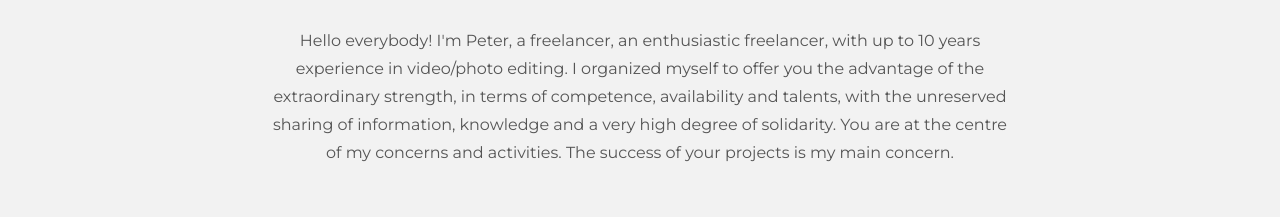
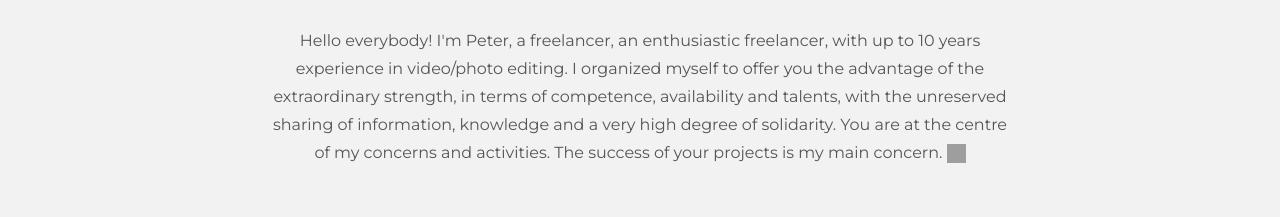
Before and after one commit to PeterPortfolioMac/en, a plain HTML site: page index.html in a window 1280 px wide. Shown: the part 488-705 px from the top of the page. Drawn offline with nearby package versions, Linux system fonts and the light colour scheme; grey boxes are pictures that could not be loaded.

Commit message:
Update index.html

```diff
--- a/index.html
+++ b/index.html
@@ -61,7 +61,7 @@
 				<div class="col-lg-8 col-lg-offset-2 centered">
 					<img src="assets/img/user.png" alt="Stanley">
 					<h1>Hi, I am Peter!</h1>
-					<p>Hello everybody! I'm Peter, a freelancer, an enthusiastic freelancer, with up to 10 years experience in video/photo editing. I organized myself  to offer you the advantage of the extraordinary strength, in terms of competence, availability and talents, with the unreserved sharing of information, knowledge and a very high degree of solidarity. You are at the centre of my concerns and activities. The success of your projects is my main concern.</p>
+					<p>Hello everybody! I'm Peter, a freelancer, an enthusiastic freelancer, with up to 10 years experience in video/photo editing. I organized myself to offer you the advantage of the extraordinary strength, in terms of competence, availability and talents, with the unreserved sharing of information, knowledge and a very high degree of solidarity. You are at the centre of my concerns and activities. The success of your projects is my main concern.&nbsp;<img src="https://emojipedia-us.s3.dualstack.us-west-1.amazonaws.com/thumbs/72/whatsapp/116/winking-face_1f609.png" alt="😉 (Winking Face)" width="19" height="19" /></p>
 
 
 				</div><!-- /col-lg-8 -->
```
